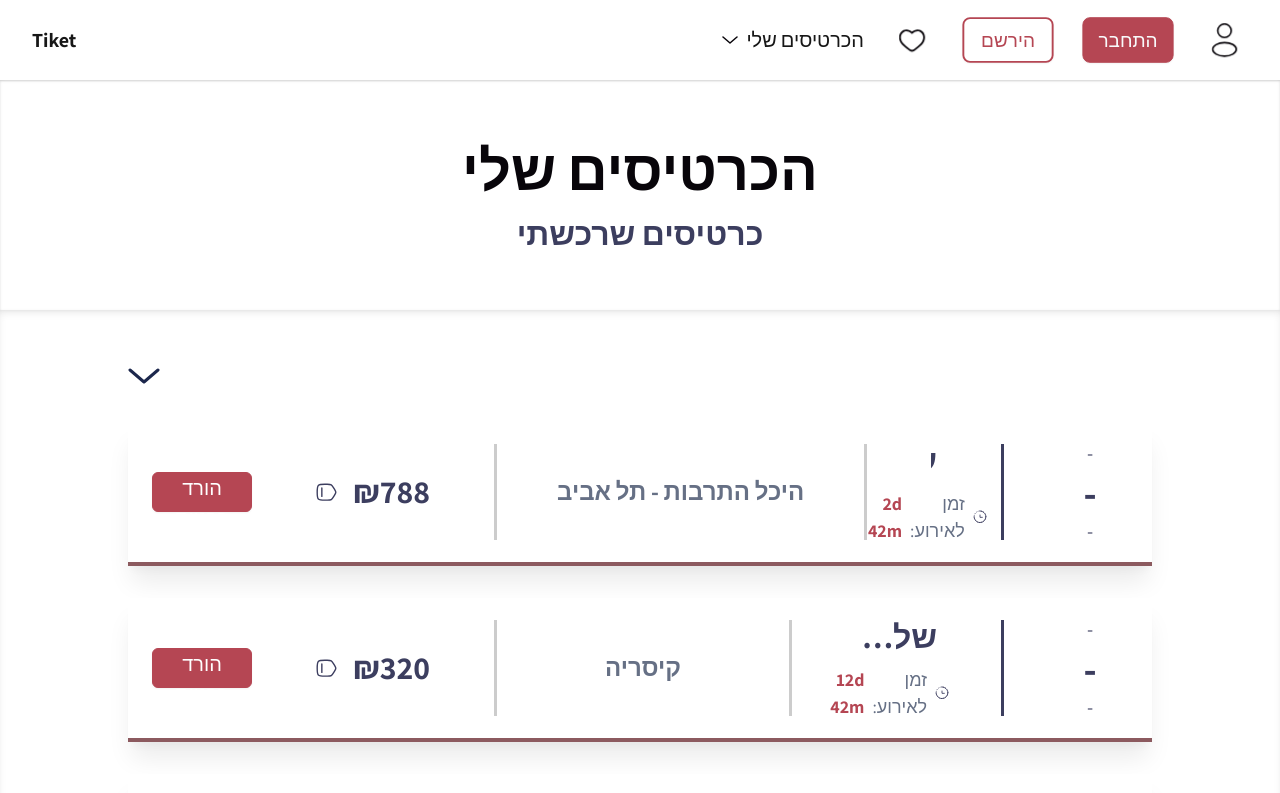
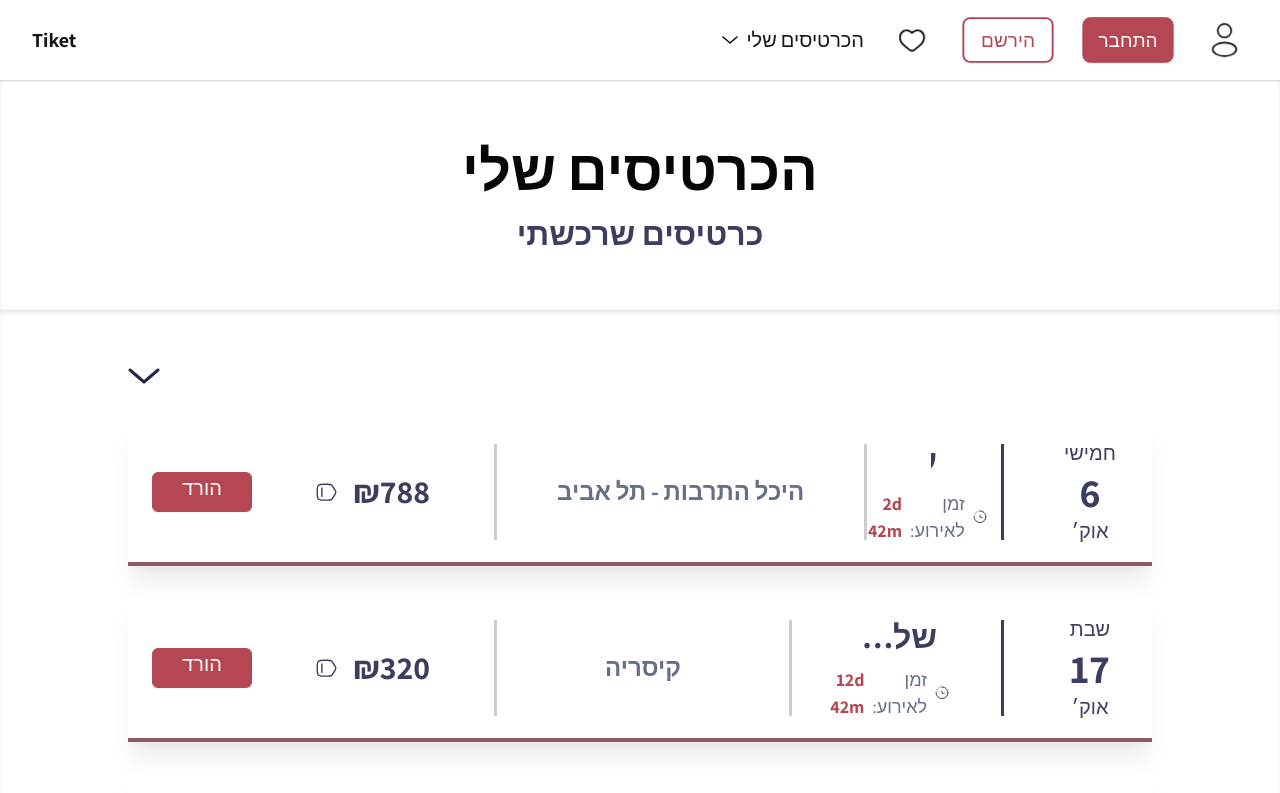
Before and after one commit to tiketuser/Tiket, a Next.js app: page /MyTickets in a window 1280 px wide. Shown: the top 793 px of the page. Built offline with nearby package versions, Linux system fonts and the light colour scheme; no server answers.

Commit message:
Fix: date parser for Hebrew dates + wrap EventPage in Suspense boundary

```diff
--- a/app/EventPage/page.tsx
+++ b/app/EventPage/page.tsx
@@ -1,6 +1,7 @@
 "use client";
 
 import { useSearchParams } from "next/navigation";
+import React, { Suspense } from "react";
 import NavBar from "../components/NavBar/NavBar";
 import SingleCard from "../components/SingleCard/SingleCard";
 import Footer from "../components/Footer/Footer";
@@ -8,7 +9,7 @@ import EventUpperSection from "../components/EventUpperSection/EventUpperSection
 import SeatingMap from "../components/SeatingMap/SeatingMap";
 import cardsData from "../DemoData/cardsData";
 
-const EventPage = () => {
+function EventPageContent() {
   const searchParams = useSearchParams();
   const title = searchParams.get("title");
 
@@ -42,7 +43,7 @@ const EventPage = () => {
         time={"20:00"}
         availableTickets={matchingEvents.reduce(
           (sum, event) => sum + event.ticketsLeft,
-          0
+          0,
         )}
       />
 
@@ -69,6 +70,14 @@ const EventPage = () => {
       <Footer />
     </div>
   );
+}
+
+const EventPage = () => {
+  return (
+    <Suspense fallback={<div>טוען...</div>}>
+      <EventPageContent />
+    </Suspense>
+  );
 };
 
 export default EventPage;
--- a/app/components/SingleCard/SingleCard.tsx
+++ b/app/components/SingleCard/SingleCard.tsx
@@ -37,59 +37,12 @@ const SingleCard: React.FC<SingleCardProps> = ({
 }) => {
   const [isCheckoutDialogOpen, setCheckoutDialogOpen] = useState(false);
 
-  // Parse date string (format: "dd/mm/yyyy" or "dd.mm.yyyy")
+  // Parse date string (supports "dd/mm/yyyy", "dd.mm.yyyy", or Hebrew format like "חמישי, 6 אוק'")
   const parseDateInfo = (dateString: string) => {
-    console.log("=== SingleCard Date Debug ===");
-    console.log("Received date:", dateString);
-    console.log("Date type:", typeof dateString);
-    console.log("Date is empty?", !dateString || dateString === "");
-
     if (!dateString || dateString === "" || dateString === "undefined") {
-      console.error("❌ No valid date provided");
       return { dayOfWeek: "-", day: "-", month: "-" };
     }
 
-    // Normalize date separator to /
-    const normalizedDate = dateString.replace(/\./g, "/");
-    console.log("Normalized date:", normalizedDate);
-
-    const parts = normalizedDate.split("/");
-    console.log("Date parts:", parts);
-
-    if (parts.length !== 3) {
-      console.error(
-        "❌ Invalid date format - expected 3 parts, got:",
-        parts.length
-      );
-      return { dayOfWeek: "-", day: "-", month: "-" };
-    }
-
-    const [day, month, year] = parts.map(Number);
-    console.log("Parsed values:", { day, month, year });
-
-    // Validate parsed values
-    if (isNaN(day) || isNaN(month) || isNaN(year)) {
-      console.error("❌ Invalid date values (NaN):", {
-        day,
-        month,
-        year,
-        dateString,
-      });
-      return { dayOfWeek: "-", day: "-", month: "-" };
-    }
-
-    const dateObj = new Date(year, month - 1, day);
-    console.log("Created date object:", dateObj);
-
-    const hebrewDays = [
-      "ראשון",
-      "שני",
-      "שלישי",
-      "רביעי",
-      "חמישי",
-      "שישי",
-      "שבת",
-    ];
     const hebrewMonths = [
       "ינו׳",
       "פבר׳",
@@ -104,17 +57,65 @@ const SingleCard: React.FC<SingleCardProps> = ({
       "נוב׳",
       "דצמ׳",
     ];
+    const hebrewMonthNames = [
+      "ינו",
+      "פבר",
+      "מרץ",
+      "אפר",
+      "מאי",
+      "יוני",
+      "יולי",
+      "אוג",
+      "ספט",
+      "אוק",
+      "נוב",
+      "דצמ",
+    ];
 
-    const result = {
+    // Check if it's in Hebrew display format like "חמישי, 6 אוק'"
+    const hebrewMatch = dateString.match(/^(.+?)?,?\s*(\d{1,2})\s+(.+?)['׳]?$/);
+    if (hebrewMatch) {
+      const dayOfWeek = hebrewMatch[1]?.trim() || "-";
+      const day = hebrewMatch[2];
+      const monthStr = hebrewMatch[3].trim().replace(/['׳]/g, "");
+      const monthIndex = hebrewMonthNames.findIndex((m) =>
+        monthStr.startsWith(m),
+      );
+      const month = monthIndex >= 0 ? hebrewMonths[monthIndex] : monthStr;
+      return { dayOfWeek, day, month };
+    }
+
+    // Handle dd/mm/yyyy or dd.mm.yyyy format
+    const normalizedDate = dateString.replace(/\./g, "/");
+    const parts = normalizedDate.split("/");
+
+    if (parts.length !== 3) {
+      return { dayOfWeek: "-", day: dateString, month: "-" };
+    }
+
+    const [dayNum, monthNum, year] = parts.map(Number);
+
+    if (isNaN(dayNum) || isNaN(monthNum) || isNaN(year)) {
+      return { dayOfWeek: "-", day: dateString, month: "-" };
+    }
+
+    const dateObj = new Date(year, monthNum - 1, dayNum);
+
+    const hebrewDays = [
+      "ראשון",
+      "שני",
+      "שלישי",
+      "רביעי",
+      "חמישי",
+      "שישי",
+      "שבת",
+    ];
+
+    return {
       dayOfWeek: hebrewDays[dateObj.getDay()],
-      day: day,
-      month: hebrewMonths[month - 1],
+      day: String(dayNum),
+      month: hebrewMonths[monthNum - 1],
     };
-
-    console.log("✅ Final result:", result);
-    console.log("=== End Date Debug ===");
-
-    return result;
   };
 
   const dateInfo = parseDateInfo(date);
```
